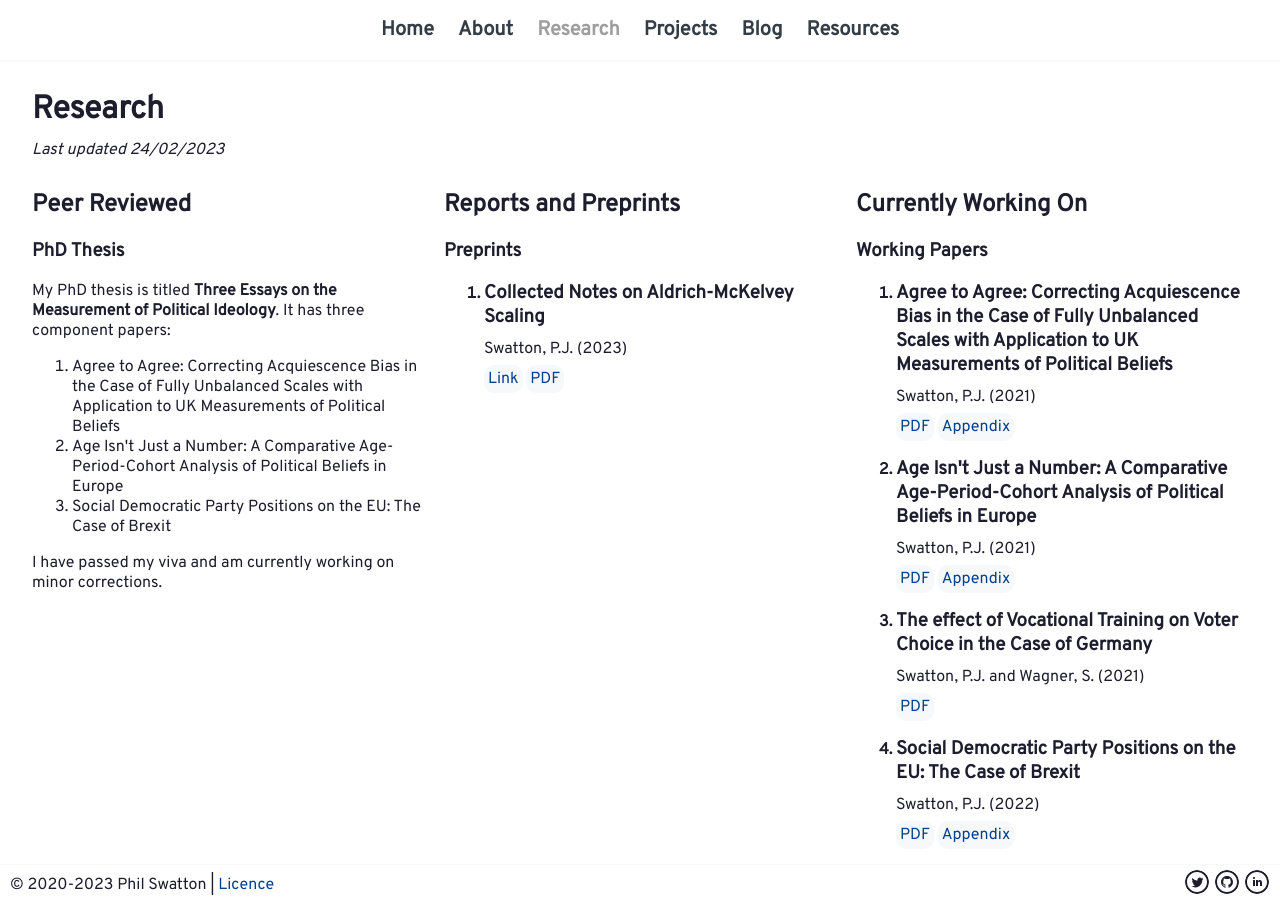
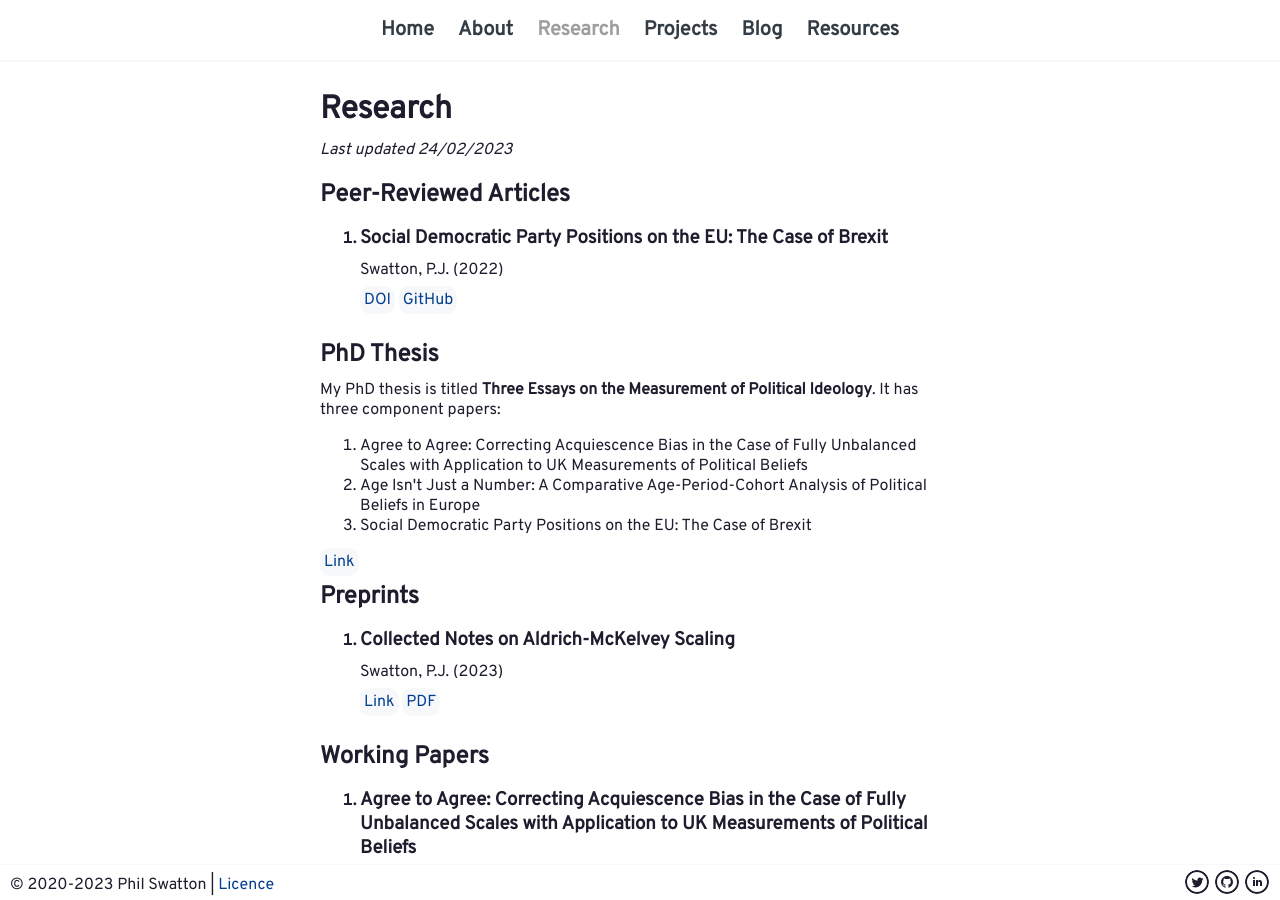
Before and after one commit to philswatton/philswatton.github.io, a Jekyll site: the page built from research.html, in a window 1280 px wide and 900 px high. Built offline with Jekyll 4.4.1, drawn with Linux system fonts in a browser that asks for light colours.

Commit message:
reduced number of data files for research page

```diff
--- /dev/null
+++ b/_data/articles.yml
@@ -0,0 +1,6 @@
+academic:
+  - title: Social Democratic Party Positions on the EU&#58; The Case of Brexit
+    year: 2022
+    authors: Swatton, P.J.
+    doi: https://doi.org/10.1177/13540688231177557
+    github: https://github.com/philswatton/SocDem-Parties-EU-Replication
--- a/_data/preprints.yml
+++ /dev/null
@@ -1,5 +0,0 @@
-- title: Collected Notes on Aldrich-McKelvey Scaling
-  authors: Swatton, P.J.
-  link: https://arxiv.org/abs/2301.08819
-  pdf: https://arxiv.org/pdf/2301.08819.pdf
-  year: 2023
--- a/research.html
+++ b/research.html
@@ -1,16 +1,34 @@
 ---
-layout: default-cols
+layout: default
 title: research
 ---
 
 <h1>Research</h1>
 <p class="subtitle"><em>Last updated 24/02/2023</em></p>
 
-<div class="columns-div">
+
 <div>
-        <h2>Peer Reviewed</h2>
+    <h2>Peer-Reviewed Articles</h2>
 
-        <h3>PhD Thesis</h3>
+    <ol class="research-list">
+        {% for paper in site.data.articles.academic %}
+        <li>
+            <div class="project-div">
+                <h3>{{ paper.title }}</h3>
+                <p>{{ paper.authors }} ({{ paper.year }})</p>
+                <div>
+                    {% if paper.doi != nil %}<a href="{{ paper.doi }}" class="item-link">DOI</a>{% endif %}
+                    {% if paper.github != nil %}<a href="{{ paper.github }}" class="item-link">GitHub</a>{% endif %}
+                </div>
+            </div>
+        </li>
+        {% endfor %}
+    </ol>
+</div>
+
+
+<div>
+    <h2>PhD Thesis</h2>
 
     <p>My PhD thesis is titled <strong>Three Essays on the Measurement of Political Ideology</strong>. It has three component papers:</p>
     <ol>
@@ -19,16 +37,14 @@
         <li>Social Democratic Party Positions on the EU&#58; The Case of Brexit</li>
     </ol>
 
-        <p>I have passed my viva and am currently working on minor corrections.</p>
+    <a href="https://repository.essex.ac.uk/35479/" class="item-link">Link</a>
 </div>
 
 <div>
-        <h2>Reports and Preprints</h2>
-
-        <h3>Preprints</h3>
+    <h2>Preprints</h2>
 
     <ol class="research-list">
-            {% for paper in site.data.preprints %}
+        {% for paper in site.data.wip.preprints %}
         <li>
             <div class="project-div">
                 <h3>{{ paper.title }}</h3>
@@ -45,11 +61,10 @@
 </div>
 
 <div>
-        <h2>Currently Working On</h2>
+    <h2>Working Papers</h2>
 
-        <h3>Working Papers</h3>
     <ol class="research-list">
-            {% for paper in site.data.working %}
+        {% for paper in site.data.wip.working %}
         <li>
             <div class="project-div">
                 <h3>{{ paper.title }}</h3>
@@ -62,12 +77,13 @@
         </li>
         {% endfor %}
     </ol>
+</div>
 
-
-        <h3>Work In Progress</h3>
+<div>
+    <h2>Work In Progress</h2>
 
     <ol class="research-list">
-            {% for paper in site.data.wip %}
+        {% for paper in site.data.wip.wip %}
         <li>
             <div class="project-div">
                 <h3>{{ paper.title }}</h3>
@@ -77,4 +93,3 @@
         {% endfor %}
     </ol>
 </div>
-</div>
```
Also changed, not shown: _data/wip.yml (+32 -10 lines), _data/working.yml (deleted, +0 -19 lines). Lines whose indentation alone changed are shown as unchanged.
